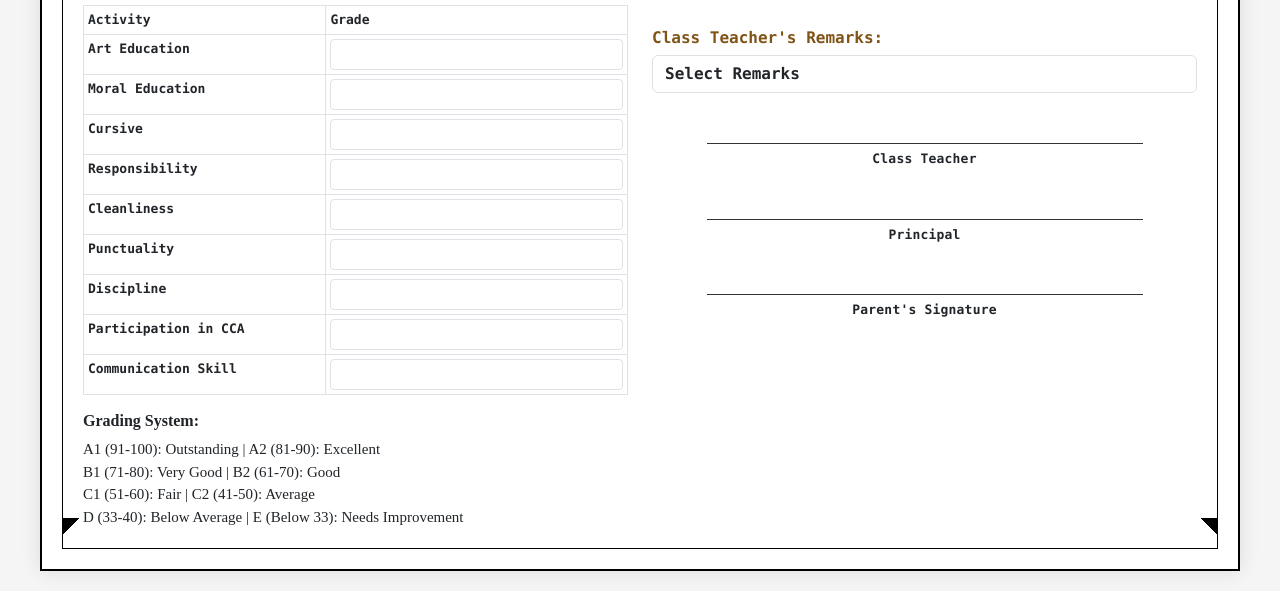
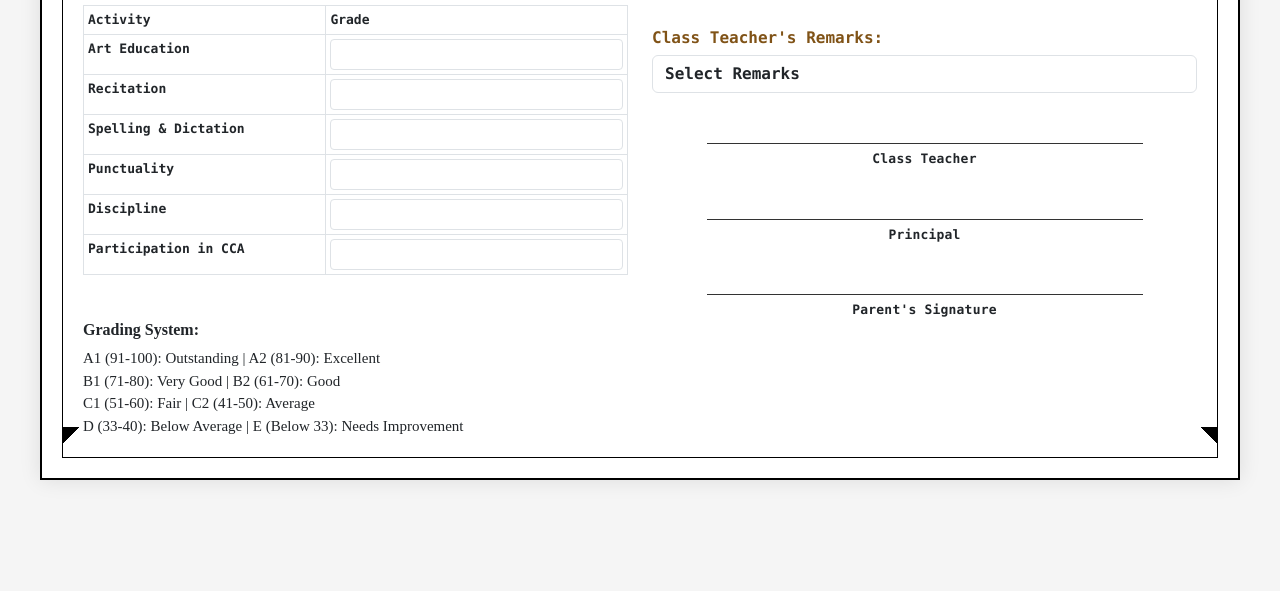
Before and after one commit to grihasajjwa/SAI_MODEL_SCHOOL_CLIENT1, a plain HTML site: page pages/marksheet-template4.html in a window 1280 px wide. Shown: the part 840-1431 px from the top of the page. After the commit the page ends 1340 px from the top, so only its background shows below. Drawn offline with nearby package versions, Linux system fonts and the light colour scheme.

Commit message:
Update marksheet-template4.html

```diff
--- a/pages/marksheet-template4.html
+++ b/pages/marksheet-template4.html
@@ -655,21 +655,21 @@ body.hide-pt2-final .pt2-cols,
                                     <td>Art Education</td>
                                     <td><input type="text" id="artEducation" class="form-control form-control-sm"></td>
                                 </tr>
-                                 <tr class="no-printt">
+                                 <tr class="no-printt display-none">
                                     <td>Moral Education</td>
                                     <td><input type="text" id="moralEducation" class="form-control form-control-sm"></td>
                                 </tr>
-                                  <tr class="no-printt">
+                                  <tr class="no-printt display-none">
                                     <td>Cursive</td>
                                     <td><input type="text" id="cursive" class="form-control form-control-sm"></td>
                                 </tr>
                                 <tr>
-                                    <td>Responsibility</td>
+                                    <td>Recitation</td>
                                     <td><input type="text" id="responsibility" class="form-control form-control-sm">
                                     </td>
                                 </tr>
                                 <tr>
-                                    <td>Cleanliness</td>
+                                    <td>Spelling & Dictation</td>
                                     <td><input type="text" id="cleanliness" class="form-control form-control-sm"></td>
                                 </tr>
                                 <tr>
@@ -686,7 +686,7 @@ body.hide-pt2-final .pt2-cols,
                                     <td><input type="text" id="participationInCCA" class="form-control form-control-sm">
                                     </td>
                                 </tr>
-                                <tr>
+                                <tr class="display-none">
                                     <td>Communication Skill</td>
                                     <td><input type="text" id="communication" class="form-control form-control-sm"></td>
                                 </tr>
```
